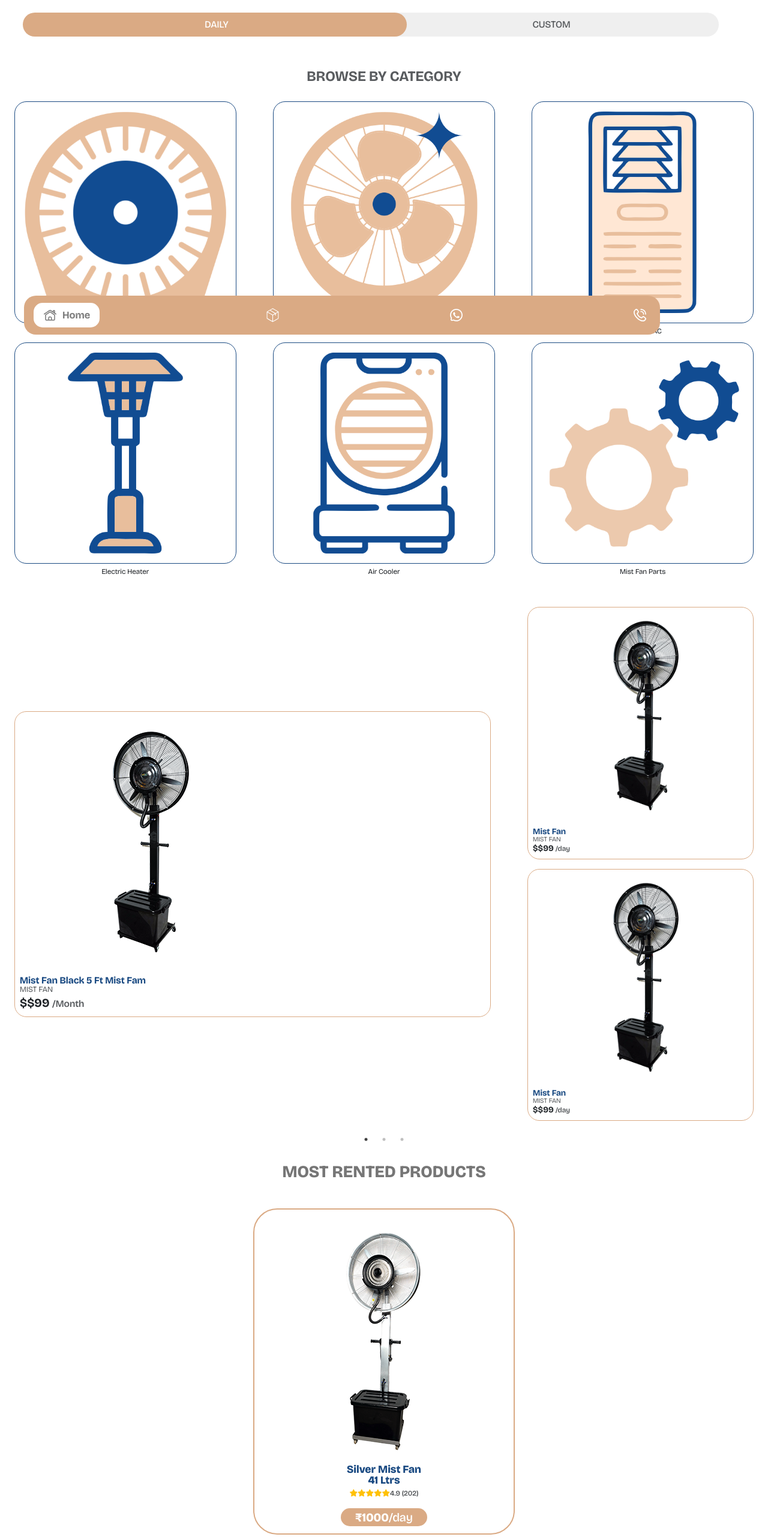
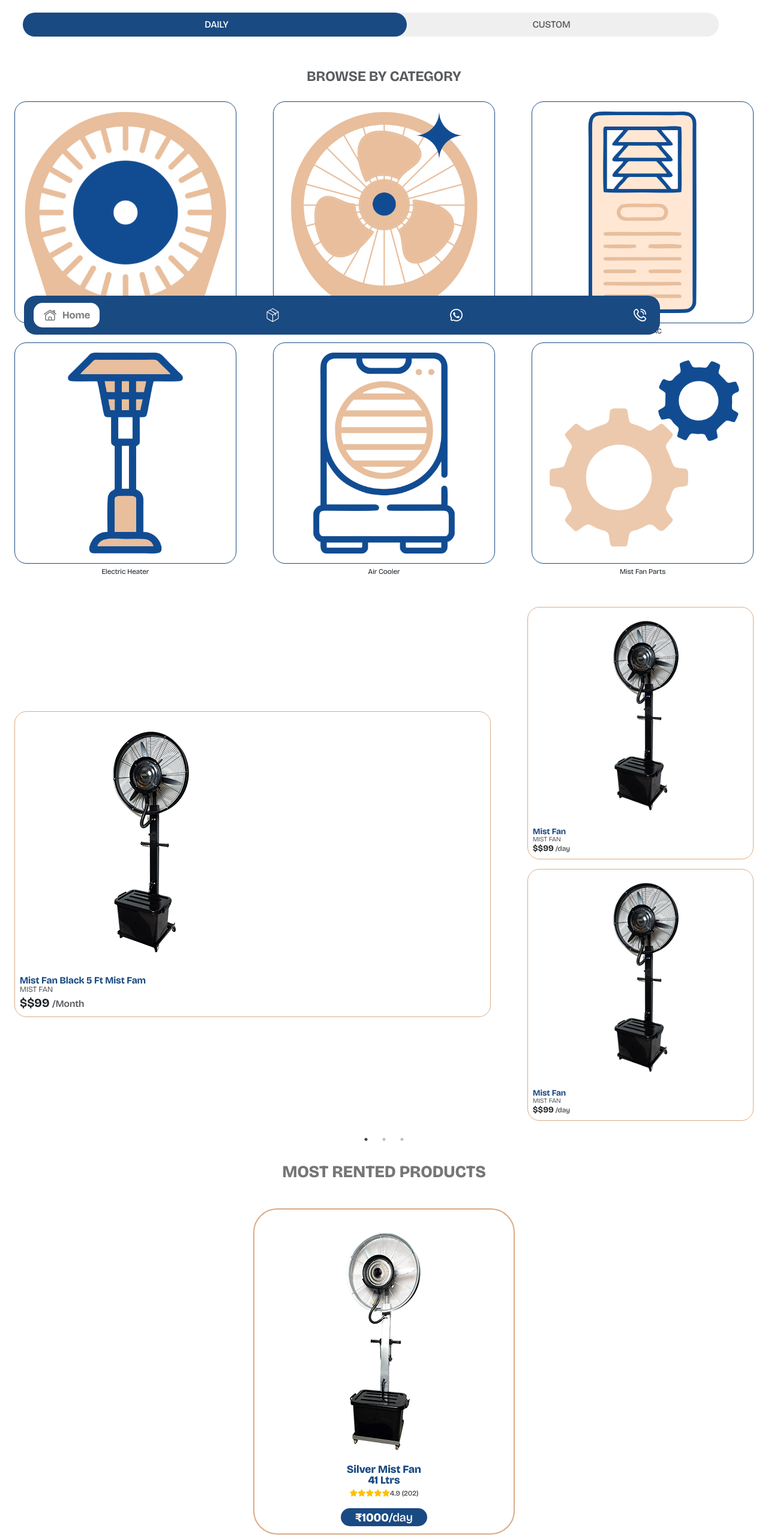
Before and after one commit to Kaminou2904/Rentooz, a React (Create React App) app in the folder frontend/: page / in a window 1280 px wide. Shown: the part 234-2797 px from the top of the page at 60% size. Built offline with nearby package versions, Linux system fonts and the light colour scheme.

Commit message:
main color is blue now

```diff
--- a/frontend/src/Components/Bottomnav/Bottomnav.jsx
+++ b/frontend/src/Components/Bottomnav/Bottomnav.jsx
@@ -22,7 +22,7 @@ function Bottomnav() {
 
     return (
         <div className="bottomNavCont container mx-autp pb-2">
-            <div className="bottomNav mx-auto px-3 d-flex justify-content-between align-items-center rounded-pill bg-brand-skin">
+            <div className="bottomNav mx-auto px-3 d-flex justify-content-between align-items-center rounded-pill bg-brand-blue">
                 <div className={`tabIcon  align-items-center mb-0 p-0 ${navTabIndex === 0 ? 'activeNavTab' : ''}`} onClick={() => { navTabFunc(0); navigate('/') }}>
                     <div className="svgWraper d-flex">
                         <img src="./images/Home.svg" alt="suitcase" className={`img-fluid svgicon ${navTabIndex === 0 ? 'svgiconActive' : ''}`} />
--- a/frontend/src/Components/Listingcard/Lisitngcard.jsx
+++ b/frontend/src/Components/Listingcard/Lisitngcard.jsx
@@ -20,7 +20,7 @@ function Lisitngcard(props) {
             <p className="listingCardcategory mt-3 text-muted mb-0">Category <span className="bricolage-bold tex-uppercase">{props.cate}</span></p>
             <div className="rateNprice d-flex mt-3 justify-content-between align-items-center">
                 <p className="listingcardRating mb-0 text-nowrap"><i className="fas fa-star text-warning"></i> 4.9 (202)</p>
-                <p className="mb-0 listingcardPrice text-white bg-brand-skin rounded-pill p-1 px-3"><span className="bricolage-bold text-white">₹{props.price}</span>{props.cate === 'mist fan parts'? '': '/day'}</p>
+                <p className="mb-0 listingcardPrice text-white bg-brand-blue rounded-pill p-1 px-3"><span className="bricolage-bold text-white">₹{props.price}</span>{props.cate === 'mist fan parts'? '': '/day'}</p>
             </div>
         </div>
     </div>
--- a/frontend/src/Components/Productcard/Productcard.jsx
+++ b/frontend/src/Components/Productcard/Productcard.jsx
@@ -21,7 +21,7 @@ function Productcard(props) {
                 <p className="mb-0 text-muted bricolage-semibold">4.9 (202)</p>
             </div>
             <div className="productCardPrice">
-                <p className="mb-0 text-white bg-brand-skin px-4 mt-3 mb-1 mx-auto bricolage-medium text-center rounded-pill">
+                <p className="mb-0 text-white bg-brand-blue px-4 mt-3 mb-1 mx-auto bricolage-medium text-center rounded-pill">
                     <span className='bricolage-extrabold'>₹{props.price}</span>/day
                 </p>
             </div>
--- a/frontend/src/Data/Product.json
+++ b/frontend/src/Data/Product.json
@@ -19,6 +19,15 @@
                 "desc": "Silver Mist Fan 8 to 10 Feet Throw 41 ltrs water tank capacity6ft height 90 degree swing",
                 "price": 1500,
                 "img": ["../proimg/White Mist Fan - 111.png", "../proimg/White Mist Fan  - 22.png", "../proimg/White Mist Fan  - 3.png"],
+                "cate": "mist fan"
+            },
+            {
+                "id": 13,
+                "name": "black mist fan",
+                "keyfeat": "41 ltrs",
+                "desc": "Silver Mist Fan 8 to 10 Feet Throw 41 ltrs water tank capacity6ft height 90 degree swing",
+                "price": 1500,
+                "img": ["../proimg//MIST FAN BLACK - 1.png", "../proimg//MIST FAN BLACK - 2.png", "../proimg//MIST FAN BLACK - 3.png", "../proimg//MIST FAN BLACK - 4.png", "../proimg//MIST FAN BLACK - 5.png", "../proimg//MIST FAN BLACK - 6.png"],
                 "cate": "mist fan"
             }
         ]
@@ -46,6 +55,15 @@
                 "id": 31,
                 "name": "portable AC",
                 "keyfeat": "1.5 ton",
+                "desc": "Portable Ac 1.5ton covers the area of about 100to110 sqfeet 2.25KW Electricity",
+                "price": 1500,
+                "img": ["../proimg/PORTABLE AC - 1.png", "../proimg/PORTABLE AC - 2.png", "../proimg/PORTABLE AC - 3.png", "../proimg/PORTABLE AC - 4.png"],
+                "cate": "portable AC"
+            },
+            {
+                "id": 32,
+                "name": "portable AC black",
+                "keyfeat": "1 ton",
                 "desc": "Portable Ac 1.5ton covers the area of about 100to110 sqfeet 2.25KW Electricity",
                 "price": 1500,
                 "img": ["../proimg/PORTABLE AC - 1.png", "../proimg/PORTABLE AC - 2.png", "../proimg/PORTABLE AC - 3.png", "../proimg/PORTABLE AC - 4.png"],
@@ -109,13 +127,31 @@
                 "cate": "air cooler"
             },
             {
-                "id": 55,
+                "id": 45,
                 "name": "air cooler (5.5 Ft)",
                 "keyfeat": "120 ltrs",
                 "desc": "120 Ltrs water tank Capacity upto 15 to 18 feet Throw (5.5 ft Height)",
                 "price": 2000,
                 "img": ["../proimg/COOLER 120 LTRS - 1.png", "../proimg/COOLER 120 LTRS - 2.png", "../proimg/COOLER 120 LTRS - 3.png"],
                 "cate": "air cooler"
+            },
+            {
+                "id": 46,
+                "name": "gray air cooler",
+                "keyfeat": "75 ltrs",
+                "desc": "75ltrs upto 18 Feet Throw 4.9feet Height",
+                "price": 1000,
+                "img": ["../proimg/Air Cooler - 75  ltrs - 1.png", "../proimg/Air Cooler - 75  ltrs - 2.png", "../proimg/Air Cooler - 75  ltrs - 1.png"],
+                "cate": "air cooler"
+            },
+            {
+                "id": 47,
+                "name": "white air cooler",
+                "keyfeat": "100 ltrs",
+                "desc": "100ltrs upto 18 Feet Throw 4.9feet Height",
+                "price": 1000,
+                "img": ["../proimg/Air Cooler - 75  ltrs - 1.png", "../proimg/Air Cooler - 75  ltrs - 2.png", "../proimg/Air Cooler - 75  ltrs - 1.png"],
+                "cate": "air cooler"
             }
         ]
     }
--- a/frontend/src/Pages/Home/Home.jsx
+++ b/frontend/src/Pages/Home/Home.jsx
@@ -150,7 +150,7 @@ function Home() {
 
             <div className="dailyTabs container mt-4">
                 <div className="tabsWrap d-flex bg-brand-gray rounded-pill">
-                    <div className="emptyTab bg-brand-skin p-2 px-3 w-50 rounded-pill" style={{ left: topnav === 0 ? '3%' : '47%' }}></div>
+                    <div className="emptyTab bg-brand-blue p-2 px-3 w-50 rounded-pill" style={{ left: topnav === 0 ? '3%' : '47%' }}></div>
                     <div className="dailyTab text-uppercase w-50 text-center" onClick={() => { topNavFunc(0) }}>
                         <p className={`dailySpan p-2 bricolage-medium rounded-pill mb-0 ${topnav === 0 ? 'text-white' : 'text-muted'}`}>daily</p>
                     </div>
--- a/frontend/src/Pages/Listing/Listing.jsx
+++ b/frontend/src/Pages/Listing/Listing.jsx
@@ -33,7 +33,7 @@ function Listing() {
 
   return (
     <div className='mainListing'>
-        <div className="mainListingHeader bg-brand-skin w-100 position-fixed top-0 px-3 d-flex align-items-center justify-content-center p-3 px-4">
+        <div className="mainListingHeader bg-brand-blue w-100 position-fixed top-0 px-3 d-flex align-items-center justify-content-center p-3 px-4">
             <i className="fas fa-chevron-left fs-4 text-white" onClick={()=> navigate(-1)}></i>
             <p className="mb-0 w-100 text-white text-center text-uppercase bricolage-bold fs-5">{category}</p>
         </div>
```
Also changed, not shown: frontend/src/Pages/Detail/Detail.jsx (+7 -9 lines).
